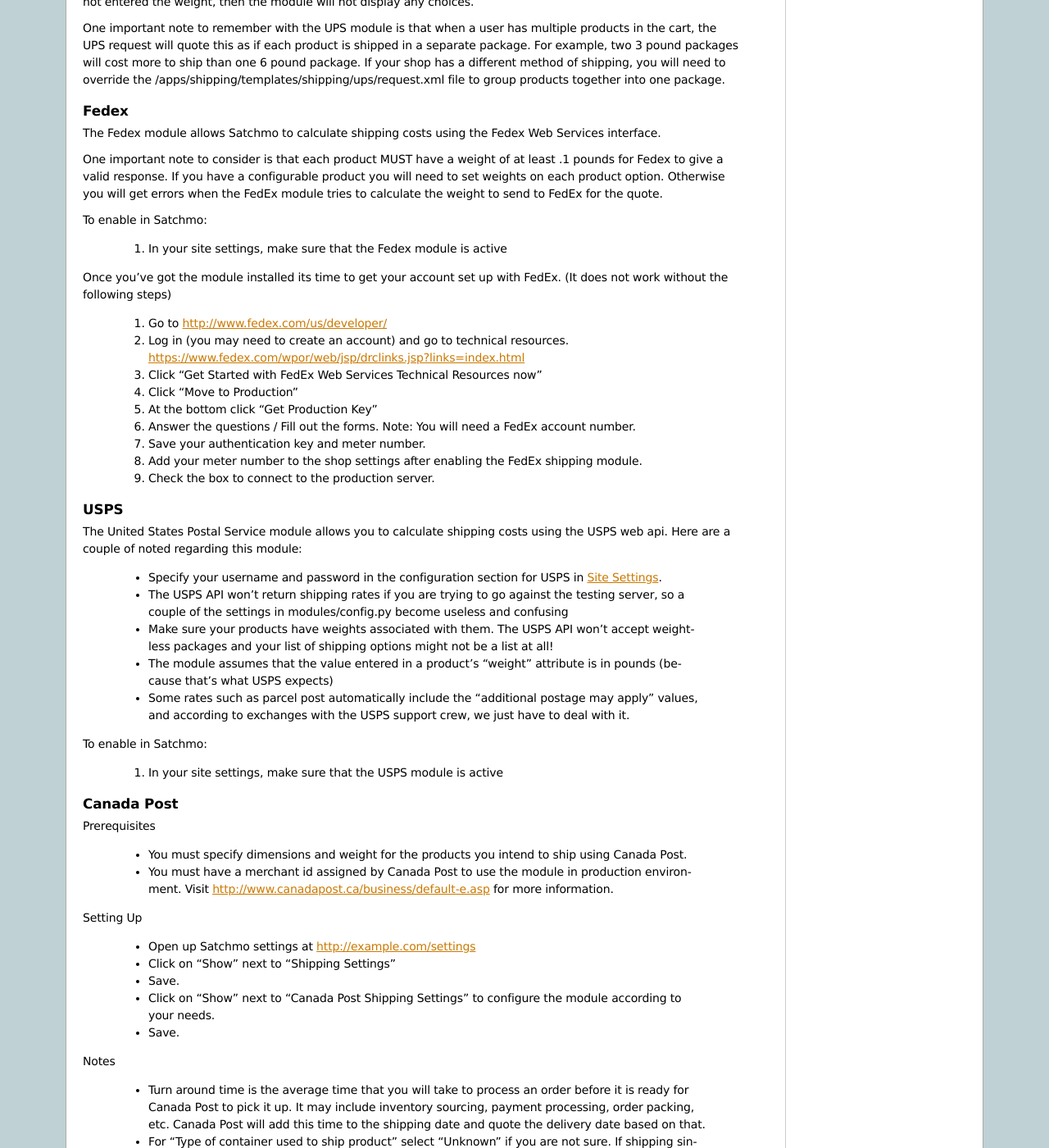
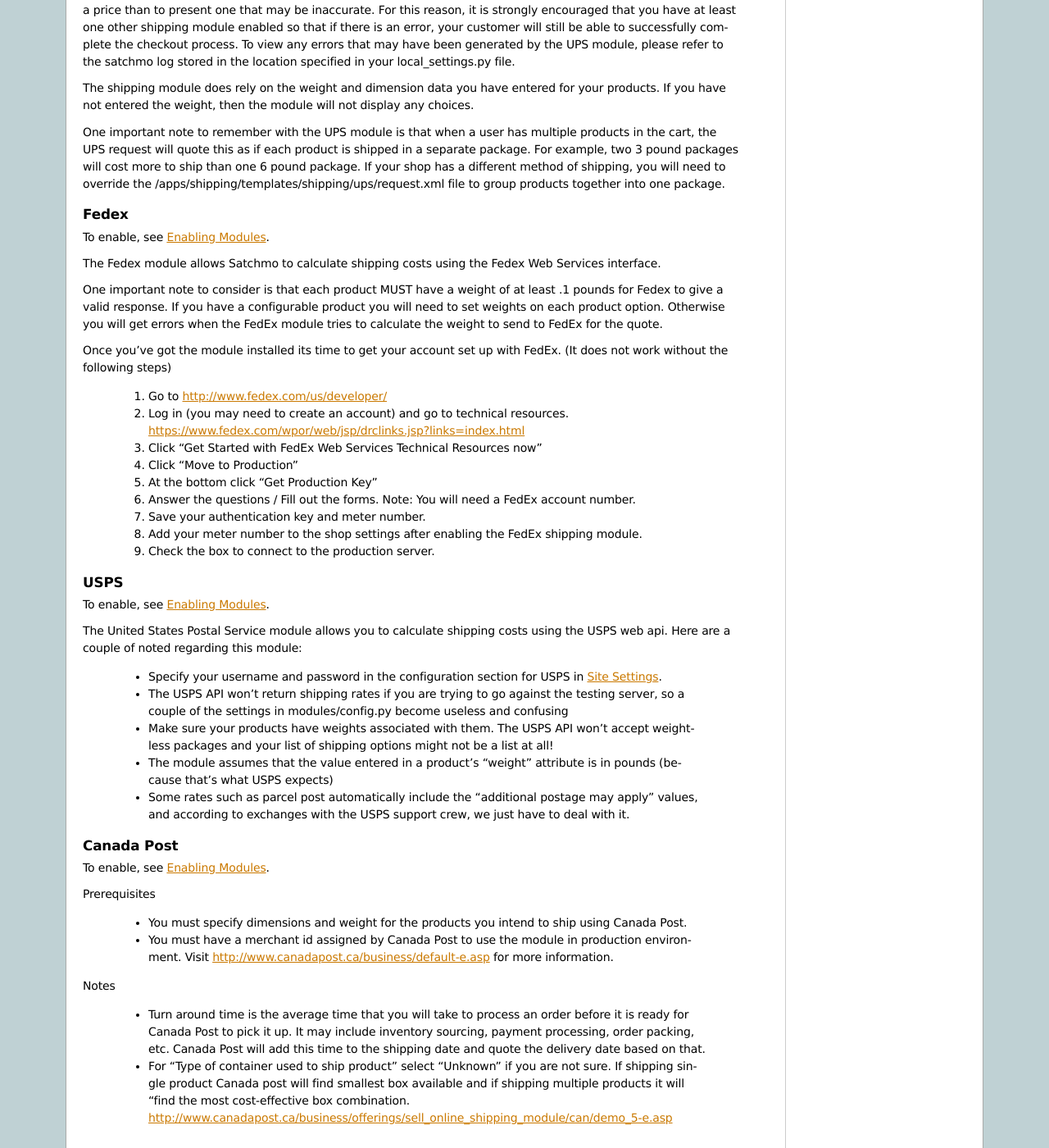
Before and after one commit to opencoca/WEB-Satchmo, a Sphinx documentation site: the page built from docs/shipping.txt, in a window 1280 px wide and 1400 px high, scrolled down 2849 px. Shown: the whole window at 82% size. Built offline with Sphinx 7.4.7, drawn with Linux system fonts in a browser that asks for light colours; some of the changed text lies outside the part shown.

Commit message:
docs/shipping: consolidate instructions on enabling modules

```diff
--- a/docs/shipping.txt
+++ b/docs/shipping.txt
@@ -54,6 +56,15 @@
 
    A Boolean value.
 
+Enabling Modules
+----------------
+
+#. Under the :ref:`Shipping Settings section <shipping_settings>` on the :ref:`Site
+   Settings page <site-settings>` , select the module you want in
+   :data:`SHIPPING.MODULES`.
+#. Save.
+#. You should see a new configuration section for the shipping module you selected
+   earlier; open up the section and configure the module accordingly.
 
 Generic Modules
 ---------------
@@ -145,6 +156,8 @@
 UPS
 ^^^
 
+To enable, see `Enabling Modules`_.
+
 The UPS shipping module provides an interface to the UPS Rating and Service selection interface.  This service
 from UPS allows you to get custom real time shipping quotes based on the sending and receiving addresses
 as well the items in the shipment.
@@ -158,10 +171,6 @@
 `UPS web site <http://www.ups.com/content/us/en/bussol/offering/technology/automated_shipping/online_tools.html>`_.
 
 Make sure that your store mailing address is correct in the Store Configuration too.
-
-To enable:
-
- 1. In your site settings, make sure that the UPS shipping module is active
 
 You must configure the following settings in the Site Settings -> UPS Shipping Settings:
 
@@ -199,15 +208,13 @@
 Fedex
 ^^^^^
 
+To enable, see `Enabling Modules`_.
+
 The Fedex module allows Satchmo to calculate shipping costs using the Fedex Web Services interface.
 
 One important note to consider is that each product MUST have a weight of at least .1 pounds for Fedex to give a valid response.
 If you have a configurable product you will need to set weights on each product option. Otherwise you will get errors when the
 FedEx module tries to calculate the weight to send to FedEx for the quote.
-
-To enable in Satchmo:
-
- 1. In your site settings, make sure that the Fedex module is active
 
 Once you've got the module installed its time to get your account set up with FedEx. (It does not work without the following steps)
 
@@ -229,6 +236,8 @@
 USPS
 ^^^^
 
+To enable, see `Enabling Modules`_.
+
 The United States Postal Service module allows you to calculate shipping costs using the USPS web api. Here are a couple of noted
 regarding this module:
 
@@ -242,14 +251,12 @@
  - Some rates such as parcel post automatically include the "additional postage may apply" values, and according to
    exchanges with the USPS support crew, we just have to deal with it.
 
-To enable in Satchmo:
-
- 1. In your site settings, make sure that the USPS module is active
-
 .. _shipping_canada_post:
 
 Canada Post
 ^^^^^^^^^^^
+
+To enable, see `Enabling Modules`_.
 
 Prerequisites
 
@@ -257,20 +264,6 @@
 
   - You must have a merchant id assigned by Canada Post to  use the module in production environment. Visit
     http://www.canadapost.ca/business/default-e.asp for more information.
-
-
-Setting Up
-
-  - Open up Satchmo settings at http://example.com/settings
-
-  - Click on "Show" next to "Shipping Settings"
-
-  - Save.
-
-  - Click on "Show" next to "Canada Post Shipping Settings"
-    to configure the module according to your needs.
-
-  - Save.
 
 Notes
 
```
Also changed, not shown: other parts of docs/shipping.txt (+2 -0 lines).
